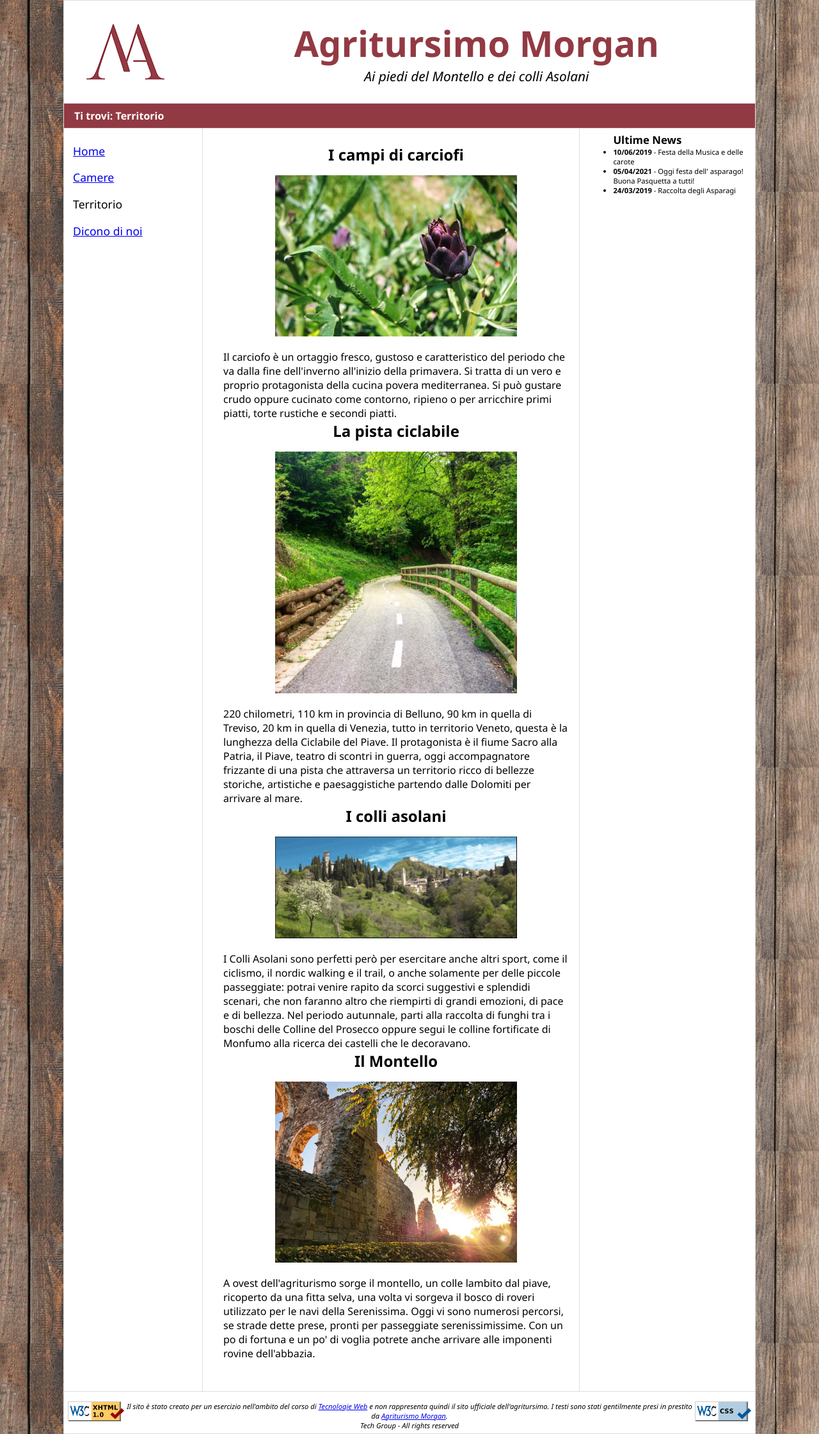
After one commit to inspektral/agriturimso_tecweb_proj, a PHP site: page /territorio.html in a window 1280 px wide. The commit adds this page. Shown: the whole page at 64% size. Run offline with PHP 8.4, Linux system fonts and the light colour scheme.

Commit message:
territorio

```diff
--- a/style/style_lavoro.css
+++ b/style/style_lavoro.css
@@ -145,13 +145,27 @@ SEZIONE CONTENUTO
 	text-align: center;
 }
 
+.titleImageTerritorio{
+	text-align: center;
+}
+
 #contentHomePage{
 	width: 50%;
 	border-right: 1px solid #ddd;
 	text-align: center;
 }
 
+#contentTerritorio{
+	width: 50%;
+	border-right: 1px solid #ddd;
+}
+
 #imgIndex{
+	width: 70%;
+	padding: 1.0em;
+}
+
+.imgTerritorio{
 	width: 70%;
 	padding: 1.0em;
 }
--- /dev/null
+++ b/territorio.html
@@ -0,0 +1,97 @@
+<!DOCTYPE html PUBLIC "-//W3C//DTD XHTML 1.0 Strict//EN" "http://www.w3.org/TR/xhtml1/DTD/xhtml1-strict.dtd">
+<html xmlns="http://www.w3.org/1999/xhtml" xml:lang="it" lang="it">
+
+<head>
+	<meta http-equiv="Content-Type" content="text/html; charset=utf-8" />
+
+	<title>Agriturismo Morgan</title>
+
+	<meta name="title" content="Agriturismo Morgan" />
+	<meta name="description" content="Agriturismo situato nei pressi di Montebelluna (TV), che offre camere e colazione" />
+	<meta name="keywords" content="Agriturismo, Bed and Breakfast, Camere da letto, Montebelluna" />
+
+	<meta name="author" content="Matteo, Massimo, Tito, Lorenzo" />
+	<meta name="language" content="italian it" />
+
+	<link rel="stylesheet" type="text/css" href="style/style_lavoro.css" media="screen"/>
+
+	<link rel="stylesheet" type="text/css" href="style/small_lavoro.css" media="handheld, screen and (max-width: 640px), only screen and (max-device-width: 640px)"/>
+
+	<link rel="stylesheet" type="text/css" href="style/printLavoro.css" media="print" />
+
+</head>
+<body>
+	<div id="header">
+		<ul class="aiutiNascosti" >
+			<li><a href="#menu">Vai al menu</a></li>
+			<li><a href="#contentHomePage">Vai al contenuto</a></li>
+			<li><a href="#ultimeNews">Vai alle ultime news</a></li>
+		</ul>
+		<img id="logo" src="images/bbtlogo.png" alt="Logo dell'agriturismo" />
+		<h1>Agritursimo Morgan</h1>
+		<h2>Ai piedi del Montello e dei colli Asolani</h2>
+	</div>
+
+	<div id="breadcumb">
+		<p>Ti trovi: <span>Territorio</span></p>
+	</div>
+
+	<div id="menu">
+		<ul>
+			<li><a xml:lang="en" href="index.html">Home</a></li>
+			<li><a href="camere.html">Camere</a></li>
+			<li><a id="currentLink"></a>Territorio</a></li>
+			<li><a href="about_us.html">Dicono di noi</a></li>
+		</ul>
+	</div>
+
+	<div id="rightSideBar">
+		<div id="ultimeNews">
+			<h2>Ultime News</h2>
+			<ul>
+				<li><strong>10/06/2019</strong> - Festa della Musica e delle carote</li>
+				<li><strong>05/04/2021</strong> - Oggi festa dell' asparago! <br/>Buona Pasquetta a tutti!</li>
+				<li><strong>24/03/2019</strong> - Raccolta degli Asparagi</li>
+			</ul>
+		</div>
+		<div id="socialCorner">
+			<!--<h1 xml:lang="en">Social Corner</h1>-->
+		</div>
+	</div>
+
+	<div id="contentTerritorio" class="contenutoGenerale">
+        <div class="titleImageTerritorio">
+            <h2>I campi di carciofi</h2>
+            <img src="images/carciofo.jpg" alt="pianta di carciofo" class="imgTerritorio">
+        </div>
+        <p>Il carciofo è un ortaggio fresco, gustoso e caratteristico del periodo che va dalla fine dell'inverno all'inizio della primavera. Si tratta di un vero e proprio protagonista della cucina povera mediterranea.
+		Si può gustare crudo oppure cucinato come contorno, ripieno o per arricchire primi piatti, torte rustiche e secondi piatti.</p>
+
+        <div class="titleImageTerritorio">
+            <h2>La pista ciclabile</h2>
+            <img src="images/ciclabile.jpg" alt="pista ciclabile immersa nella natura" class="imgTerritorio">
+        </div>
+        <p>220 chilometri, 110 km in provincia di Belluno, 90 km in quella di Treviso, 20 km in quella di Venezia, tutto in territorio Veneto, questa è la lunghezza della Ciclabile del Piave. Il protagonista è il fiume Sacro alla Patria, il Piave, teatro di scontri in guerra, oggi accompagnatore frizzante di una pista che attraversa un territorio ricco di bellezze storiche, artistiche e paesaggistiche partendo dalle Dolomiti per arrivare al mare.</p>
+
+        <div class="titleImageTerritorio">
+            <h2>I colli asolani</h2>
+            <img src="images/colli.gif" alt="colline boscose con paesini" class="imgTerritorio">
+        </div>
+        <p>I Colli Asolani sono perfetti però per esercitare anche altri sport, come il ciclismo, il nordic walking e il trail, o anche solamente per delle piccole passeggiate: potrai venire rapito da scorci suggestivi e splendidi scenari, che non faranno altro che riempirti di grandi emozioni, di pace e di bellezza. Nel periodo autunnale, parti alla raccolta di funghi tra i boschi delle Colline del Prosecco oppure segui le colline fortificate di Monfumo alla ricerca dei castelli che le decoravano.</p>
+
+        <div class="titleImageTerritorio">
+            <h2>Il Montello</h2>
+            <img src="images/montello.jpg" alt="rovine dell'abbazia al tramonto" class="imgTerritorio">
+        </div>
+
+        <p>A ovest dell'agriturismo sorge il montello, un colle lambito dal piave, ricoperto da una fitta selva, una volta vi sorgeva il bosco di roveri utilizzato per le navi della Serenissima. Oggi vi sono numerosi percorsi, se strade dette prese, pronti per passeggiate serenissimissime. Con un po di fortuna e un po' di voglia potrete anche arrivare alle imponenti rovine dell'abbazia.</p>
+	</div>
+
+	<div id="footer">
+		<img src="images/valid-xhtml10.png" alt="logo validazione w3c xhtml" id="imgValidCode"/>
+		<img src="images/vcss-blue.gif" alt="validlogo validazione w3c css" id="imgValidCSS" />
+		<p>Il sito è stato creato per un esercizio nell'ambito del corso di <a href="https://elearning.unipd.it/math/login/index.php">Tecnologie Web</a> e non rappresenta quindi il sito ufficiale dell'agritursimo. I testi sono stati gentilmente presi in prestito da <a href="http://www.agriturismomorgan.it/">Agriturismo Morgan</a>.</p>
+		<p>Tech Group - All rights reserved</p>
+	</div>
+</body>
+</html>
```
Also changed, not shown: images/carciofo.jpg (added), images/ciclabile.jpg (added), images/colli.gif (added), images/montello.jpg (added).
